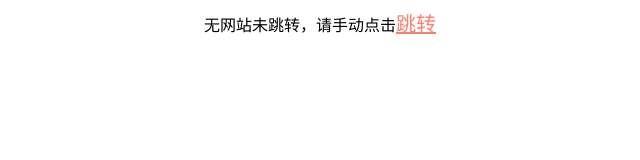
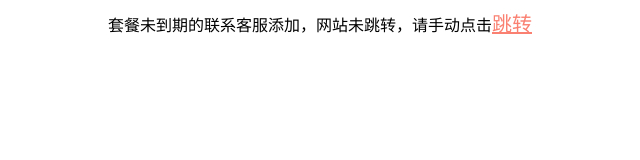
Before and after one commit to iiCop/icoe.cc, a plain HTML site: page index.html in a window 1280 px wide. Shown: the whole page, without its empty margins (320-960 px from the left). Drawn offline with Linux system fonts and the light colour scheme.

Commit message:
Update index.html

```diff
--- a/index.html
+++ b/index.html
@@ -7,6 +7,6 @@
     <title>Document</title>
 </head>
 <body>
-    <div  style="text-align: center;">无网站未跳转，请手动点击<span><a href="https://i.xn--mes358am8glqs.com" style="color: salmon; font-size: 20px;">跳转</a></span></div>
+    <div  style="text-align: center;">套餐未到期的联系客服添加，网站未跳转，请手动点击<span><a href="https://xn--mes358am8glqs.com" style="color: salmon; font-size: 20px;">跳转</a></span></div>
 </body>
 </html>
```
